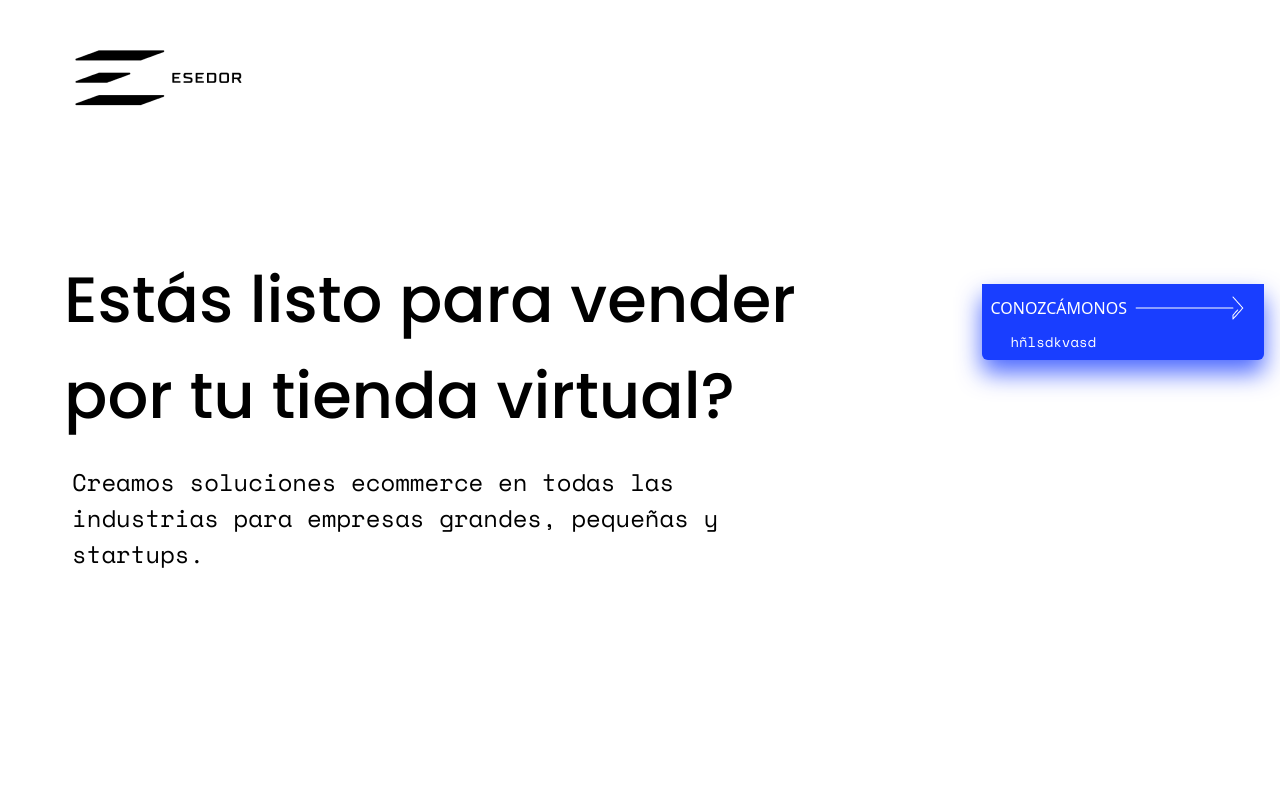
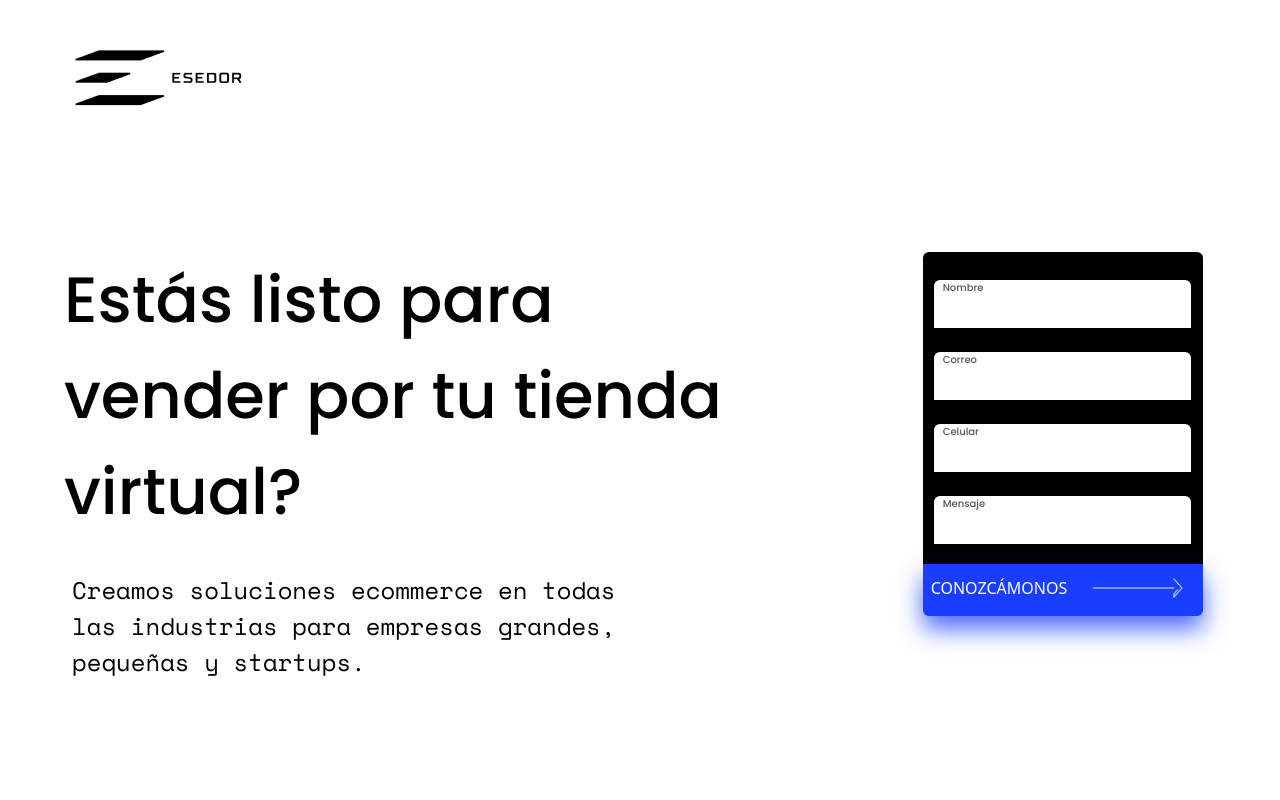
Before and after one commit to ZambranoBeicker/esedor_landingpage-web, a React (Create React App) app: page / in a window 1280 px wide. Shown: the top 800 px of the page. Built offline with nearby package versions, Linux system fonts and the light colour scheme.

Commit message:
Add all medium responsive styles to hero

```diff
--- a/src/components/Header.js
+++ b/src/components/Header.js
@@ -8,7 +8,7 @@ const Logo = (props) =>{
   }
 
     return (
-        <div className="header__logo-container ml-1 lg:ml-16 md:min-w-0">
+        <div className="header__logo-container ml-1 sm:ml-4 md:ml-16 md:min-w-0">
             <img src={imgInfo.src} alt={imgInfo.alt}/>
         </div>
     )
@@ -19,7 +19,7 @@ const Header = ()=>{
 
     return(
           <React.Fragment>
-              <header className="header md:my-10">
+              <header className="header my-4 lg:my-10">
                 <Logo src="images/logo-header.png" alt="Image"/>
               </header>
           </React.Fragment>
--- a/src/components/Hero.js
+++ b/src/components/Hero.js
@@ -17,7 +17,7 @@ const DynamicFlex = (props)=>{
     )
 }
 
-const InfoParagraph = ({info,textClass = 'text-xs sm:text-sm sm:pr-4 md:text-2xl md:ml-2', containerClass = 'w-11/12 md:w-10/12 my-3 md:my-5'})=>{
+const InfoParagraph = ({info,textClass = 'text-xs sm:text-sm sm:pr-4 md:text-lg lg:text-xl xl:text-2xl md:ml-2', containerClass = 'w-11/12 md:w-10/12 my-3 md:my-5'})=>{
     return(
 
         <div className={containerClass}>
@@ -28,8 +28,8 @@ const InfoParagraph = ({info,textClass = 'text-xs sm:text-sm sm:pr-4 md:text-2xl
 
 const HeroInfo = (props)=>{
     return (
-        <div className="ml-4 md:ml-16 md:mr-20 md:w-8/12 sm:pr-4">
-            <h1 className="text-2xl font-semibold sm:mb-4 sm:text-3xl lg:text-6xl md:font-medium w-full">Estás listo para vender por tu tienda virtual?</h1>
+        <div className="ml-4 md:ml-16 md:mr-20 md:w-8/12 lg:w-7/12 sm:pr-4">
+            <h1 className="text-2xl font-semibold sm:mb-4 lg:mb-8 sm:text-3xl lg:text-5xl xl:text-6xl sm:font-medium w-full">Estás listo para vender por tu tienda virtual?</h1>
             <InfoParagraph info="Creamos soluciones ecommerce en todas las industrias para  empresas grandes, pequeñas y startups."/>
         </div>
     )
@@ -39,7 +39,6 @@ const ArrowCta = ({title,info,adapt,ctaClass = '',src,containerClass = 'bg-black
     let titleImg;
     const titulo = <h5 className={"mr-0 " + ctaClass}>{title}</h5>
 
-    if(info){
 
       titleImg = (
         <React.Fragment>
@@ -49,25 +48,13 @@ const ArrowCta = ({title,info,adapt,ctaClass = '',src,containerClass = 'bg-black
             </div>
         </React.Fragment>
       )
-    }else{
-      titleImg = (
-        <React.Fragment>
-            <div className="arrow-cta__container">
-                <img className="w-full h-6" src={src} alt="Arrow"/>
-            </div>
-            {titulo}
-        </React.Fragment>
-      )
 
-    }
-const text = <p className={"ml-5 text-sm max-w-full text-left leading-loose hidden md:block" + textClass}>{info}</p>
 
     return (
-        <div className={"text-white md:mr-5 md:mt-8 text-shadow " + containerClass}>
+        <div className={"arrow-container pt-1 text-white sm:mx-auto text-shadow " + containerClass}>
             <DynamicFlex flex={adapt}>
                 {titleImg}
             </DynamicFlex>
-            {text}
         </div>
         )
     }
@@ -90,32 +77,30 @@ const data = [
   ]
 
   return(
-    <React.Fragment>
+    <div className="px-4 form-container">
       <form className={formClass + " sm:w-56"}>
         {data.map(({label},index)=>{
 
           return(
             <div key={index * (10 * 2)} className="input-container relative container-none my-4">
               <label className="absolute text-xs">{label}</label>
-              <input className="block mx-auto rounded-t-md w-11/12 h-10 text-xs pl-2 pt-4"/>
+              <input className="block mx-auto rounded-t-md w-11/12 h-12 text-xs pl-2 mt-6 pt-4"/>
             </div>
           )
         })}
       </form>
-      <div className="w-full px-4">
-        <ArrowCta title="CONOZCÁMONOS" src="images/arrow_meet.png" containerClass="bg-blue py-1 pl-2 w-full rounded-b-md" adapt={true} info='hñlsdkvasd' cta="ml-1" textClass=' hidden'/>
-      </div>
-    </React.Fragment>
+        <ArrowCta title="CONOZCÁMONOS" src="images/arrow_meet.png" containerClass="bg-blue py-1 pl-2 sm:w-56 rounded-b-md" adapt={true} cta="ml-1"/>
+    </div>
   )
 }
 
 const Hero = () =>{
 
     return(
-        <section className="min-h-0 sm:flex sm:pt-16 sm:mb-24 md:pt-24 md:mb-32 md:h-screen">
+        <section className="min-h-0 sm:flex sm:pt-16 sm:pb-24 xl:pt-24 xl:mb-32 lg:h-screen">
             <HeroInfo />
-            <div>
-              <HeroForm formClass="bg-black md:hidden min-h-0 mx-4 py-1 rounded-t-md"/>
+            <div className="">
+              <HeroForm formClass="bg-black min-h-0 sm:mx-4 py-1 rounded-t-md"/>
             </div>
         </section>
     )
--- a/src/components/Projects.js
+++ b/src/components/Projects.js
@@ -69,9 +69,6 @@ const Projects = () =>{
           <div className="w-full pt-10 pb-6 mt-10 bg-blue-secondary">
             <h4 className="text-smibig ml-8 mt-4 mb-12">Estás listo para vender por tu tienda virtual?</h4>
               <HeroForm formClass="bg-black mt-5 md:hidden min-h-0 mx-4 py-1 rounded-t-md"/>
-              <div className="w-full px-4">
-                <ArrowCta title="CONOZCÁMONOS" src="images/arrow_meet.png" containerClass="bg-blue py-1 pl-2 w-full rounded-b-md" adapt={true} info='hñlsdkvasd' cta="ml-1" textClass=' hidden'/>
-              </div>
           </div>
 
         </React.Fragment>
--- a/src/sass/_hero.scss
+++ b/src/sass/_hero.scss
@@ -1,9 +1,39 @@
 .arrow-cta{
+    &__container{
+      max-height: 20px;
 
-  h4{
-    font-weight: 300;
-  }
+      h4{
+        font-weight: 300;
+      }
+    }
+
+    &__arrow-image{
+      max-height: inherit;
+      margin-top: 2px;
+
+    }
+
+
 }
+
+.arrow-container,.form-container form{
+  max-width: 345px;
+  min-width: 280px;
+
+}
+
+.arrow-container{
+  min-height: 52px;
+
+
+}
+.form-container form{
+  min-height: 300px;
+
+
+}
+
+
 
 .input-container{
 
@@ -12,10 +42,6 @@
     color: #a0a0a0;
 
 }
-    // &:active{
-
-    //   .label
-    // }
 
 
   label{
@@ -27,7 +53,4 @@
   }
 }
 
-// .label-move{
-//   top:0;
-//   font-size:10px;
-// }
+// @media screen and (min-width:"")
```
